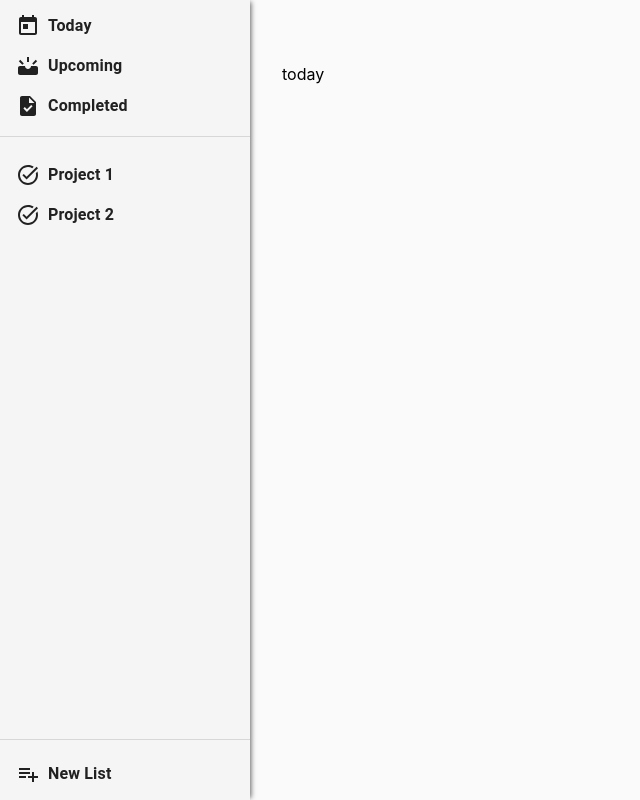
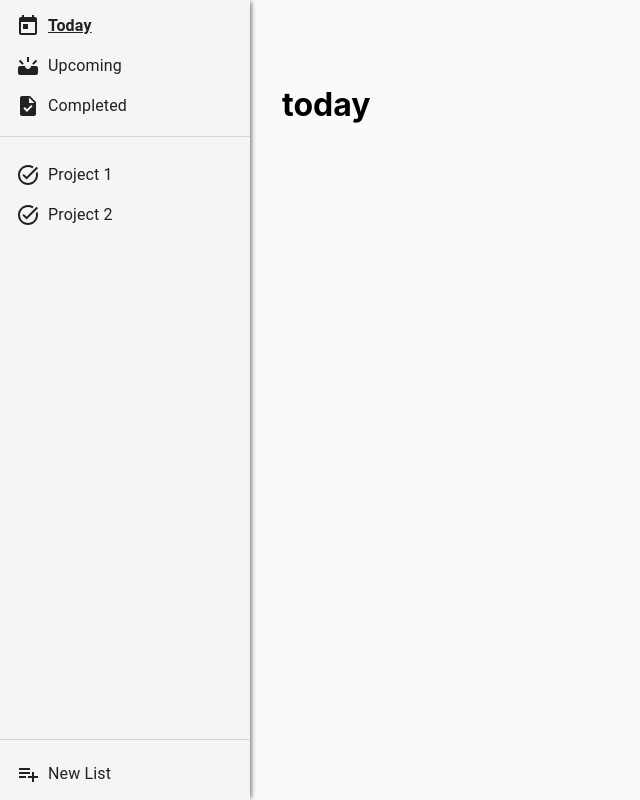
Before and after one commit to MitchStark10/venom-electron, a React (Create React App) app: page / in a window 1280 px wide. Shown: the whole page, without its empty margins (0-640 px from the left). Built offline with nearby package versions, Linux system fonts and the light colour scheme.

Commit message:
add project selection state

```diff
--- a/src/Layout/FocusView/index.tsx
+++ b/src/Layout/FocusView/index.tsx
@@ -10,8 +10,14 @@ const FocusContainer = styled("div")(({ theme }) => ({
 }));
 
 export const FocusView = () => {
-  const focusView = useSelector(
-    (state: RootState) => state.focusView.focusView
+  const { focusView, selectedProjectId } = useSelector(
+    (state: RootState) => state.focusView
   );
-  return <FocusContainer>{focusView}</FocusContainer>;
+  return (
+    <FocusContainer>
+      <h1>
+        {focusView} {selectedProjectId}
+      </h1>
+    </FocusContainer>
+  );
 };
--- a/src/Layout/Sidebar/SidebarCoreMenu.tsx
+++ b/src/Layout/Sidebar/SidebarCoreMenu.tsx
@@ -5,16 +5,20 @@ import { SidebarMenuItem } from "./SidebarMenuItem";
 export const SidebarCoreMenu = () => {
   return (
     <>
-      <SidebarMenuItem icon={<Today />} title="Today" focusViewState="today" />
+      <SidebarMenuItem
+        icon={<Today />}
+        title="Today"
+        focusViewToSelect="today"
+      />
       <SidebarMenuItem
         icon={<Upcoming />}
         title="Upcoming"
-        focusViewState="upcoming"
+        focusViewToSelect="upcoming"
       />
       <SidebarMenuItem
         icon={<Task />}
         title="Completed"
-        focusViewState="completed"
+        focusViewToSelect="completed"
       />
       <DividerWithPadding />
     </>
--- a/src/Layout/Sidebar/SidebarMenuItem.tsx
+++ b/src/Layout/Sidebar/SidebarMenuItem.tsx
@@ -1,12 +1,18 @@
 import { MenuItem, styled } from "@mui/material";
 import { FC, ReactNode } from "react";
-import { useDispatch } from "react-redux";
-import { FocusViewOptions, setFocusView } from "../../store/focusViewSlice";
+import { useDispatch, useSelector } from "react-redux";
+import {
+  FocusViewOptions,
+  setFocusView,
+  setSelectedProjectId,
+} from "../../store/focusViewSlice";
+import { RootState } from "../../store/store";
 
 interface Props {
   icon: ReactNode;
   title: string;
-  focusViewState?: FocusViewOptions;
+  focusViewToSelect?: FocusViewOptions;
+  projectId?: number;
 }
 
 const MenuItemContainer = styled(MenuItem)({
@@ -15,19 +21,46 @@ const MenuItemContainer = styled(MenuItem)({
   gap: "8px",
 });
 
-export const SidebarMenuItem: FC<Props> = ({ icon, title, focusViewState }) => {
+const MenuItemTitle = styled("h4")<{ isSelected: boolean }>(
+  ({ isSelected }) => ({
+    margin: 0,
+    padding: 0,
+    textDecoration: isSelected ? "underline" : "none",
+    fontWeight: isSelected ? "bold" : "normal",
+  })
+);
+
+export const SidebarMenuItem: FC<Props> = ({
+  icon,
+  title,
+  focusViewToSelect,
+  projectId,
+}) => {
+  const { focusView, selectedProjectId } = useSelector(
+    (state: RootState) => state.focusView
+  );
+
   const dispatch = useDispatch();
 
   const internalOnClick = () => {
-    if (focusViewState) {
-      dispatch(setFocusView(focusViewState));
+    if (focusViewToSelect) {
+      dispatch(setFocusView(focusViewToSelect));
     }
+
+    dispatch(setSelectedProjectId(projectId));
   };
+
+  const isProjectViewSelected =
+    Boolean(focusViewToSelect) && focusView === "project";
+
+  const isSelected = isProjectViewSelected
+    ? projectId === selectedProjectId
+    : focusView === focusViewToSelect;
 
   return (
     <MenuItemContainer onClick={internalOnClick}>
       {icon}
-      <b>{title}</b>
+      <MenuItemTitle isSelected={isSelected}>{title}</MenuItemTitle>
     </MenuItemContainer>
   );
 };
--- a/src/Layout/Sidebar/index.tsx
+++ b/src/Layout/Sidebar/index.tsx
@@ -40,7 +40,8 @@ export const SideBar = () => {
             key={project.id}
             icon={<TaskAlt />}
             title={project.name}
-            focusViewState="project"
+            focusViewToSelect="project"
+            projectId={project.id}
           />
         ))}
       </SidebarMenuContainer>
--- a/src/store/focusViewSlice.ts
+++ b/src/store/focusViewSlice.ts
@@ -5,10 +5,12 @@ export type FocusViewOptions = "today" | "upcoming" | "completed" | "project";
 
 export interface FocusViewState {
   focusView: FocusViewOptions;
+  selectedProjectId?: number;
 }
 
 const initialState: FocusViewState = {
   focusView: "today",
+  selectedProjectId: undefined,
 };
 
 export const focusViewSlice = createSlice({
@@ -18,10 +20,16 @@ export const focusViewSlice = createSlice({
     setFocusView: (state, action: PayloadAction<FocusViewOptions>) => {
       state.focusView = action.payload;
     },
+    setSelectedProjectId: (
+      state,
+      action: PayloadAction<number | undefined>
+    ) => {
+      state.selectedProjectId = action.payload;
+    },
   },
 });
 
 // Action creators are generated for each case reducer function
-export const { setFocusView } = focusViewSlice.actions;
+export const { setFocusView, setSelectedProjectId } = focusViewSlice.actions;
 
 export default focusViewSlice.reducer;
```
